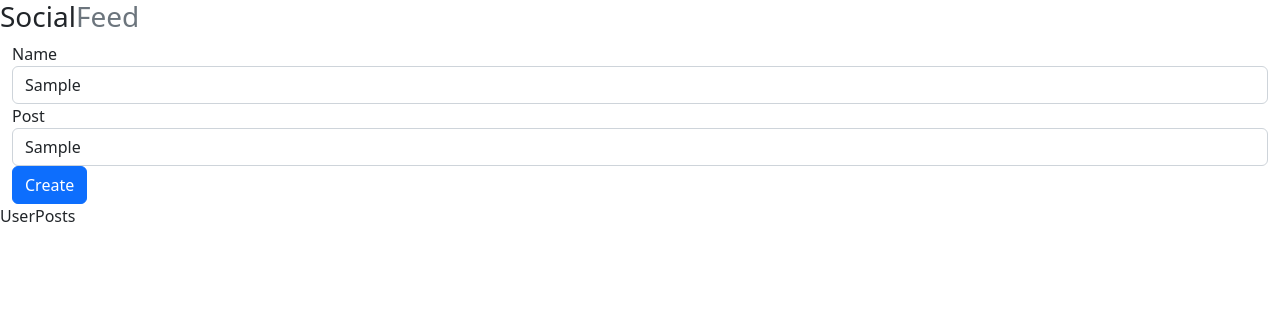
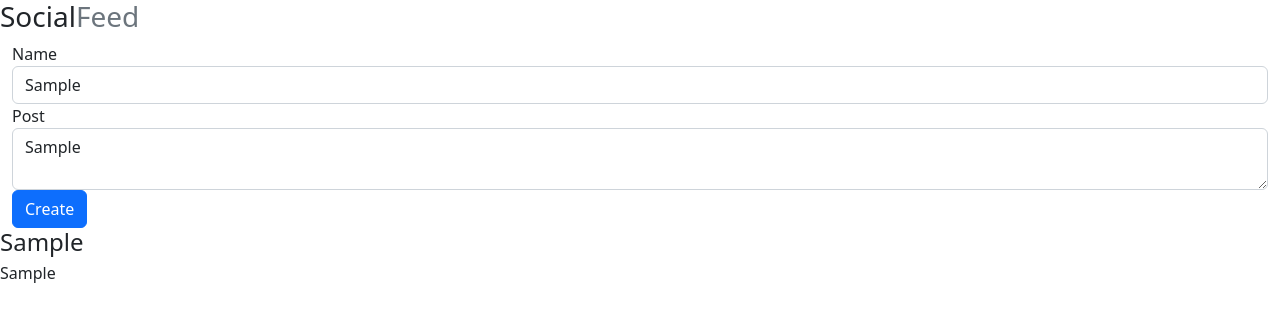
Before and after one commit to justinchervony/social_feed, a React (Create React App) app: page / in a window 1280 px wide. Both pictures are taken after typing "Sample", "Sample" into the empty fields and a click on the button "Create". Shown: the top 318 px of the page. Built offline with nearby package versions, Linux system fonts and the light colour scheme.

Commit message:
Made functional tracking of post entries.

```diff
--- a/package.json
+++ b/package.json
@@ -3,6 +3,7 @@
   "version": "0.1.0",
   "private": true,
   "dependencies": {
+    "@coreui/react": "^4.4.0",
     "@testing-library/jest-dom": "^5.16.5",
     "@testing-library/react": "^13.4.0",
     "@testing-library/user-event": "^13.5.0",
--- a/src/App.js
+++ b/src/App.js
@@ -1,5 +1,6 @@
 import React, { useState } from "react";
 import AddPostForm from "./components/AddPostForm";
+import DisplayPosts from "./components/DisplayPosts";
 import './App.css'
 
 
@@ -7,7 +8,7 @@ function App() {
   const [posts, setPosts] = useState([])
 
   function addNewPost(post){
-    let tempPosts = [...posts, post];
+    let tempPosts = [post, ...posts, ];
 
     setPosts(tempPosts);
   }
@@ -25,7 +26,9 @@ function App() {
           </div>
         </div>
         <div className="feed">
-          UserPosts
+          <div className="border-box">
+              <DisplayPosts parentPosts={posts} />
+          </div>
         </div>
       </div>
     </div>
--- a/src/components/AddPostForm.jsx
+++ b/src/components/AddPostForm.jsx
@@ -22,8 +22,9 @@ const AddPostForm = (props) => {
             </div>
             <div className="form-group">
                 <label>Post</label>
-                <input type='text' className='form-control' value={post} onChange={(event) => setPost(event.target.value)} />
+                <textarea className='form-control' value={post} onChange={(event) => setPost(event.target.value)} />
             </div>
+
             <button type='submit' className="btn btn-primary">Create</button>
         </form>
     );
--- /dev/null
+++ b/src/components/DisplayPosts.jsx
@@ -0,0 +1,16 @@
+function DisplayPosts(props) {
+    return (
+        <body>
+            {props.parentPosts.map((post, index) => {
+                return (
+                    <div>
+                        <h4>{post.name}</h4>
+                        <h6>{post.post}</h6>
+                    </div>
+                );
+            })}
+        </body>
+    );
+}
+
+export default DisplayPosts;
```
Also changed, not shown: 1 other file (tests, documents, lock files or other folders).
